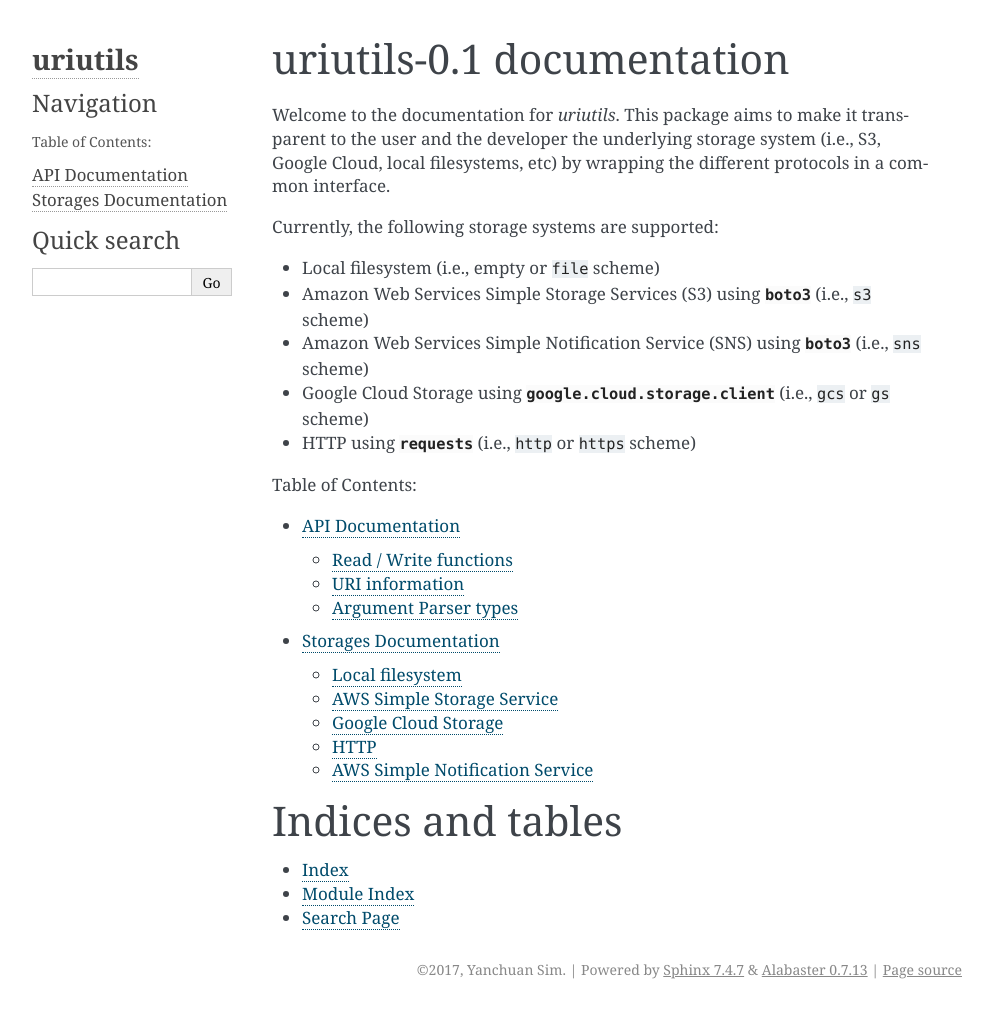
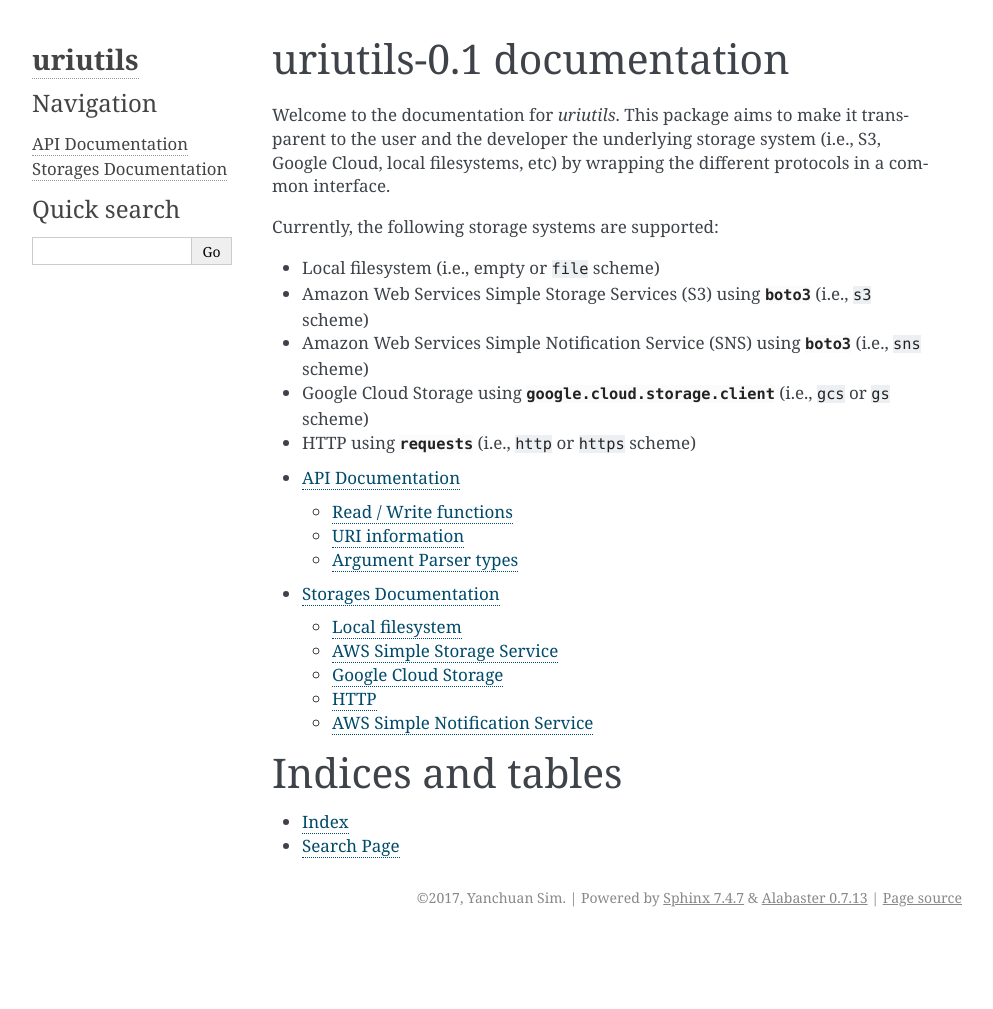
Before and after one commit to skylander86/uriutils, a Sphinx documentation site: the page built from docs/index.rst, in a window 1280 px wide. Shown: the whole page, without its empty margins (148-1141 px from the left). Built offline with Sphinx 7.4.7, drawn with Linux system fonts in a browser that asks for light colours; after the commit the page ends 937 px from its top, so only the background shows below that.

Commit message:
Minor tweak

```diff
--- a/docs/index.rst
+++ b/docs/index.rst
@@ -14,7 +14,6 @@ Currently, the following storage systems are supported:
 
 .. toctree::
    :maxdepth: 2
-   :caption: Table of Contents:
 
    api
    storage
```
Also changed, not shown: other parts of docs/index.rst (+0 -1 lines).
